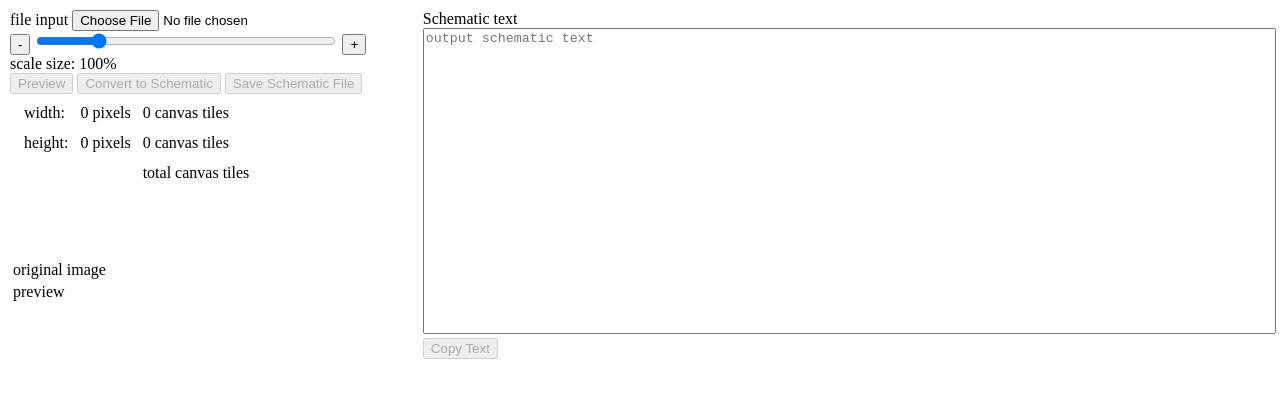
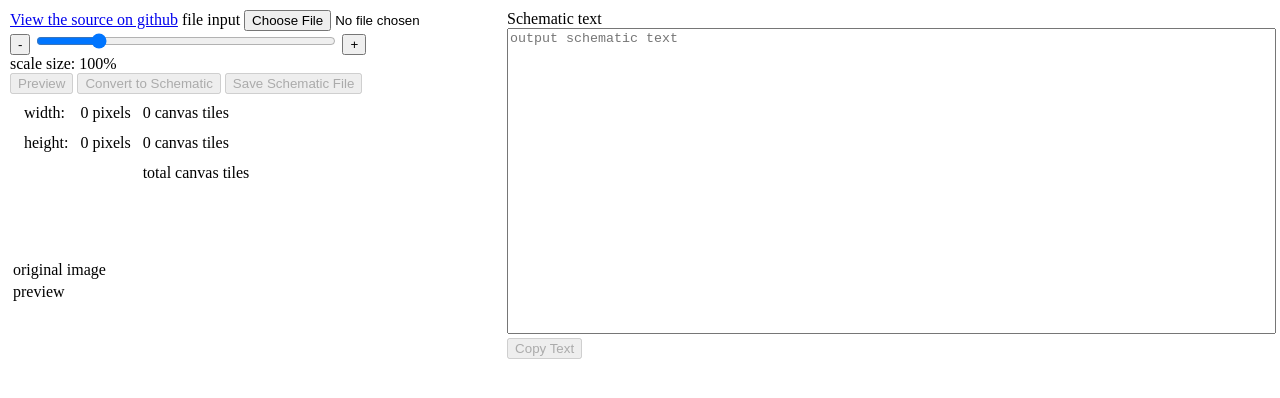
Before and after one commit to moojor224/mindustry-img-to-canvas, an Electron app: page static site/index.html in a window 1280 px wide. Drawn offline with Linux system fonts and the light colour scheme.

Commit message:
add link to github

```diff
--- a/static site/index.html
+++ b/static site/index.html
@@ -33,6 +33,7 @@
 
 <body>
     <div class="controls">
+        <a href="https://github.com/moojor224/mindustry-img-to-canvas/tree/main/static%20site">View the source on github</a>
         <label for="input">file input </label><input type="file" name="" id="input" accept="image/*"><br>
         <span>
             <button id="scaleSubtract">-</button>
```
